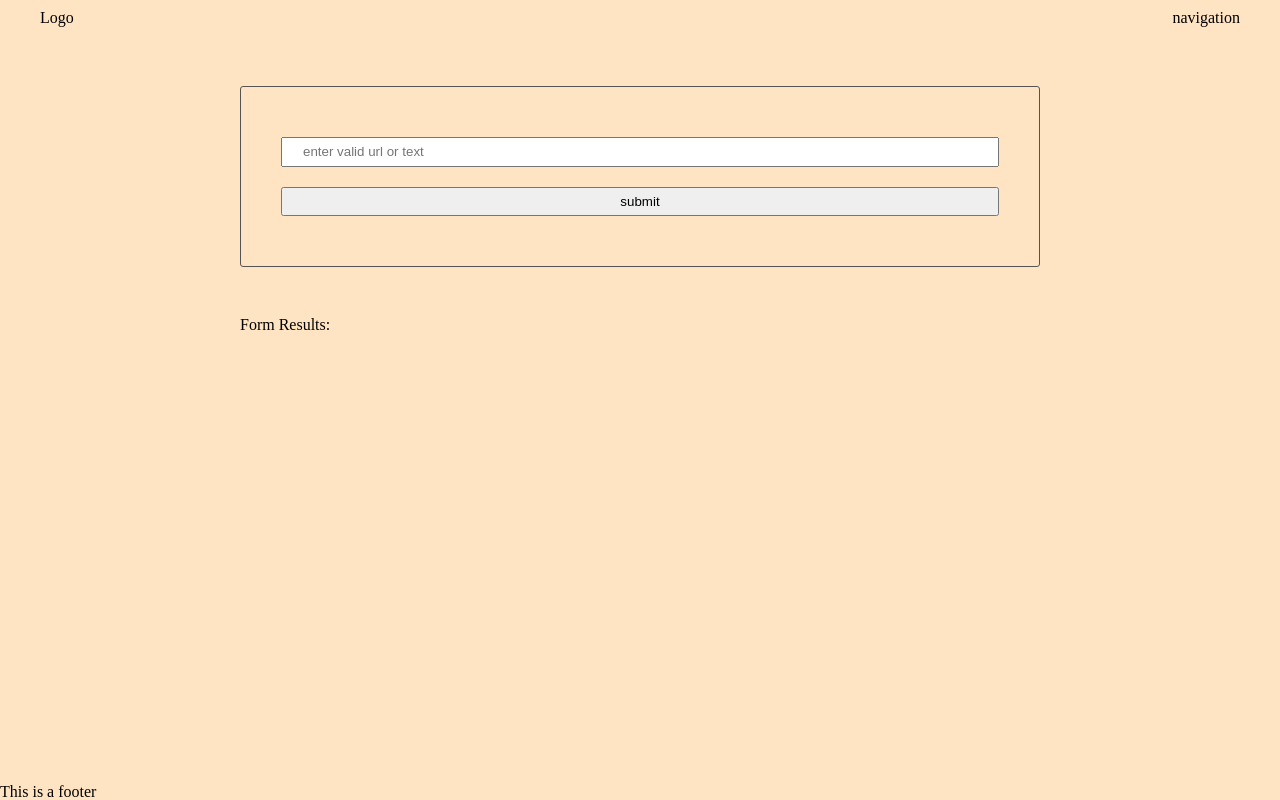
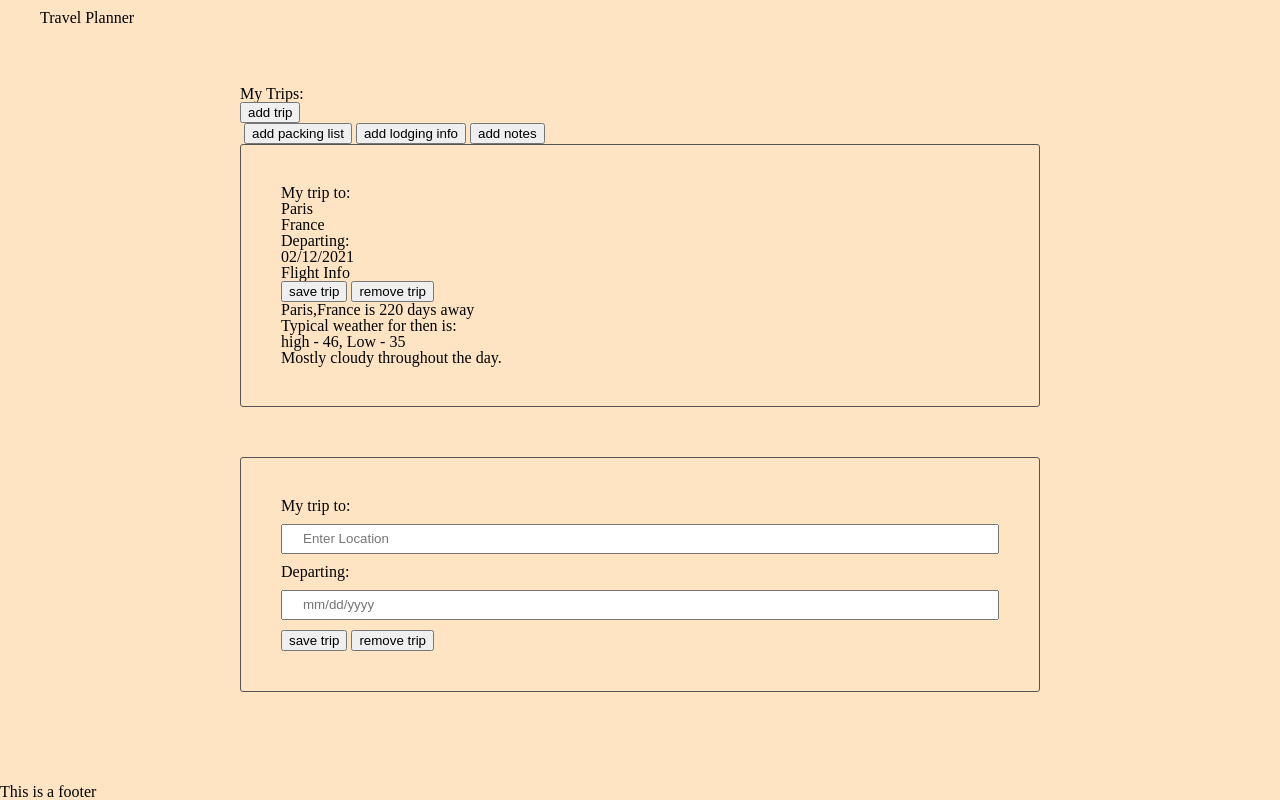
Before and after one commit to mmoha-199/udacity-travel-app, a website built with webpack: page src/client/views/index.html in a window 1280 px wide. Built offline with nearby package versions, Linux system fonts and the light colour scheme.

Commit message:
add basic html

```diff
--- a/src/server/server.js
+++ b/server.js
@@ -1,5 +1,5 @@
 /* Empty JS object to act as endpoint for all routes */
-
+const projectData = {};
 
 // Express to run server and routes
 const express = require('express');
@@ -17,7 +17,7 @@ const cors = require('cors');
 app.use(cors());
 
 /* Initializing the main project folder */
-app.use(express.static('dist'));
+app.use(express.static('udacity-travel-app'));
 
 const port = 3000;
 
--- a/src/client/views/index.html
+++ b/src/client/views/index.html
@@ -11,32 +11,69 @@
 
         <header>
             <div class="">
-                Logo
-            </div>
-            <div class="">
-                navigation
+                Travel Planner
             </div>
         </header>
 
         <main>
             <section>
-                <form class="" onsubmit="return Client.handleSubmit(event)">
-                    <input id="name" type="text" value="" name="input" placeholder="enter valid url or text">
-                    <input type="submit" name="" value="submit" onclick="return Client.handleSubmit(event)" onsubmit="return handleSubmit(event)">
+                <div>
+                    <h3>My Trips:</h3>
+                    <button>add trip</button>
+                </div>
+                <div>
+                    <img src="" alt="">
+                    <button>add packing list</button>
+                    <button>add lodging info</button>
+                    <button>add notes</button>
+                </div>
+                <form class="">
+                    <div>
+                        <h4>My trip to:</h4>
+                        <p id="city">Paris</p>
+                        <p id="country">France</p>
+
+                    </div>
+                    <div>
+                        <h4>Departing:</h4>
+                        <p id="date">02/12/2021</p>
+                    </div>
+                    <div>
+                        <h6>Flight Info</h6>
+                        <ul>
+                            <li></li>
+                            <li></li>
+                            <li></li>
+                            <li></li>
+                        </ul>
+                    </div>
+                    <div>
+                        <button>save trip</button>
+                        <button>remove trip</button>
+                    </div>
+                    <p>Paris,France is 220 days away</p>
+                    <p>Typical weather for then is:</p>
+                    <p>high - 46, Low - 35</p>
+                    <p>Mostly cloudy throughout the day.</p>
                 </form>
             </section>
 
             <section>
-                <strong>Form Results:</strong>
-                <div id="results">
-                    <ul>
-                        <div id = "obj"><li></li></div>
-                        <div id = "confidence"><li></li></div>
-                        <div id = "polarity"><li></li></div>
-                        <div id = "agreement"><li></li></div>
-                        <div id = "ironic"></div>
-                        </ul>
-                </div>
+                <form action="">
+                    <div>
+                        <h4>My trip to:</h4>
+                        <input type="text" placeholder="Enter Location">
+                    </div>
+                    <div>
+                        <h4>Departing:</h4>
+                        <input type="text" placeholder="mm/dd/yyyy">
+                    </div>
+                    <div>
+                        <button>save trip</button>
+                        <button>remove trip</button>
+                    </div>
+
+                </form>
             </section>
         </main>
 
```
